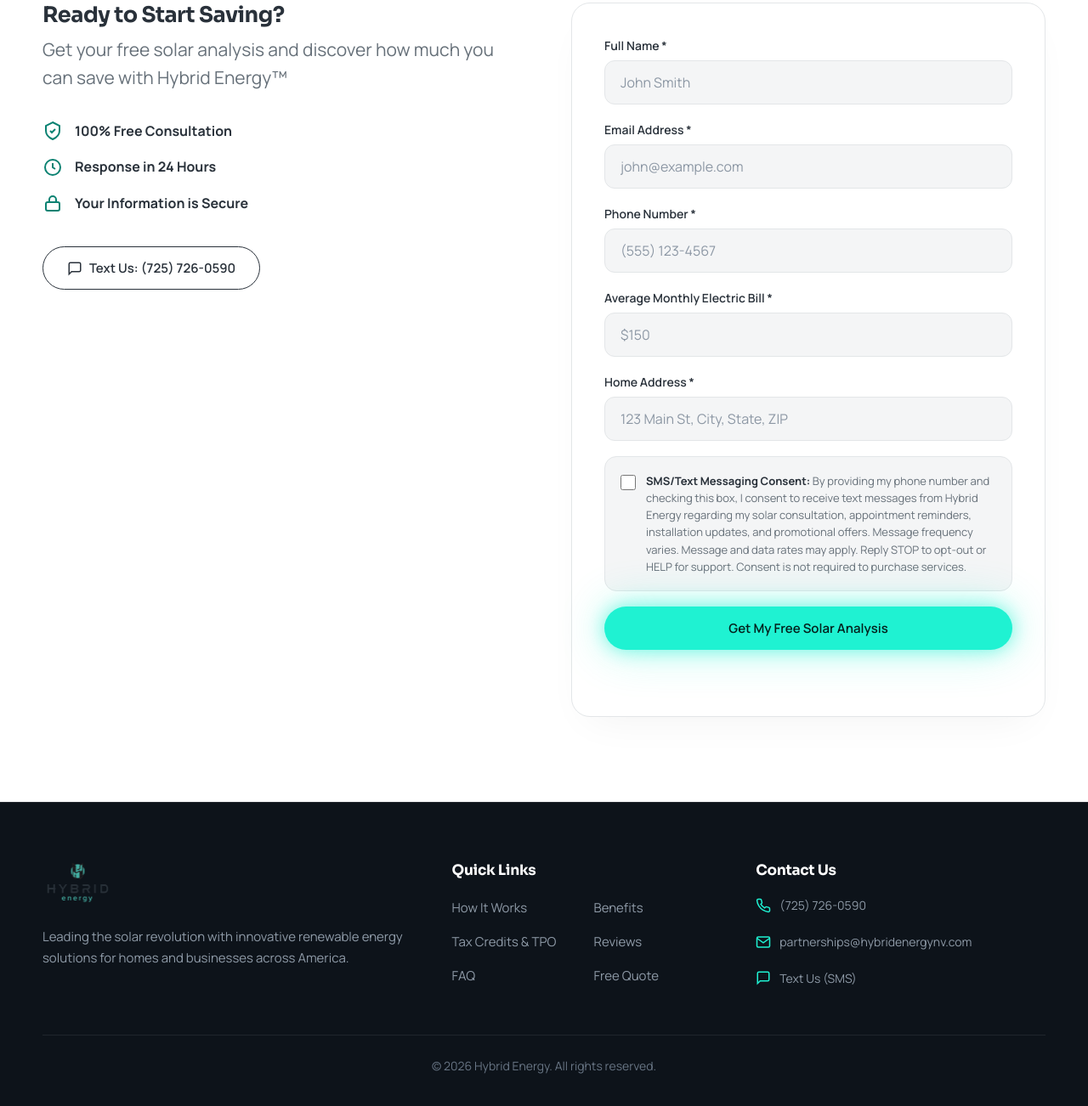
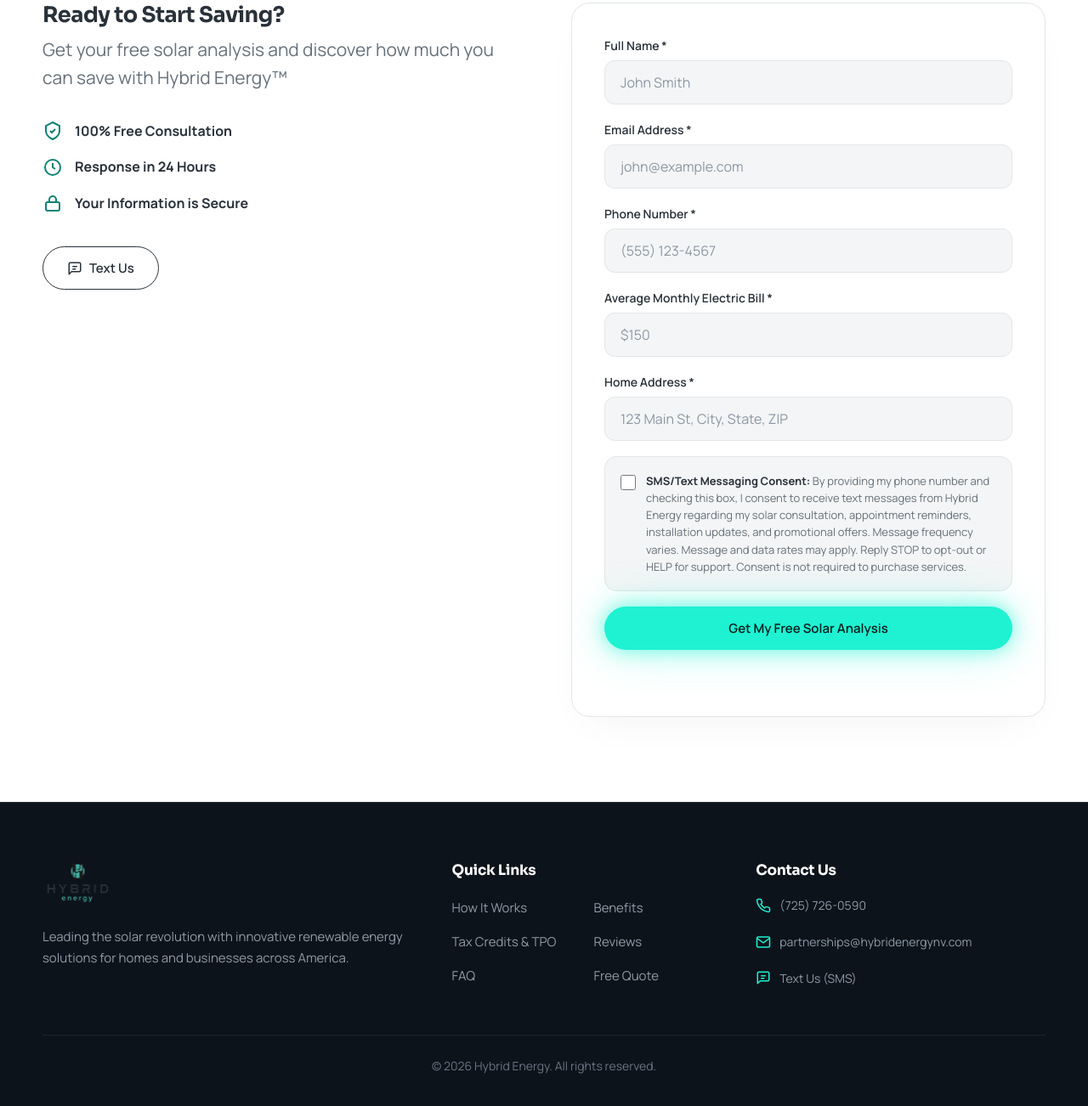
Before and after one commit to victorhugolace/hybrid-energy, a plain HTML site: page index.html in a window 1280 px wide. Shown: the part 6761-8063 px from the top of the page at 85% size. Drawn offline with Linux system fonts and the light colour scheme.

Commit message:
Update Text Us button to clean label with message icon

```diff
--- a/index.html
+++ b/index.html
@@ -373,8 +373,8 @@
         </div>
       </div>
       <a href="#" id="smsBtn" class="btn btn-line btn-sms">
-        <svg width="18" height="18" viewBox="0 0 24 24" fill="none" stroke="currentColor" stroke-width="2"><path d="M21 15a2 2 0 0 1-2 2H7l-4 4V5a2 2 0 0 1 2-2h14a2 2 0 0 1 2 2z"></path></svg>
-        Text Us: (725) 726-0590
+        <svg width="18" height="18" viewBox="0 0 24 24" fill="none" stroke="currentColor" stroke-width="2" stroke-linecap="round" stroke-linejoin="round"><path d="M21 15a2 2 0 0 1-2 2H7l-4 4V5a2 2 0 0 1 2-2h14a2 2 0 0 1 2 2z"></path><line x1="9" y1="9" x2="15" y2="9"></line><line x1="9" y1="13" x2="13" y2="13"></line></svg>
+        Text Us
       </a>
     </div>
 
@@ -444,7 +444,7 @@
         </li>
         <li>
           <a href="#" class="sms-link">
-            <svg width="18" height="18" viewBox="0 0 24 24" fill="none" stroke="currentColor" stroke-width="2"><path d="M21 15a2 2 0 0 1-2 2H7l-4 4V5a2 2 0 0 1 2-2h14a2 2 0 0 1 2 2z"></path></svg>
+            <svg width="18" height="18" viewBox="0 0 24 24" fill="none" stroke="currentColor" stroke-width="2" stroke-linecap="round" stroke-linejoin="round"><path d="M21 15a2 2 0 0 1-2 2H7l-4 4V5a2 2 0 0 1 2-2h14a2 2 0 0 1 2 2z"></path><line x1="9" y1="9" x2="15" y2="9"></line><line x1="9" y1="13" x2="13" y2="13"></line></svg>
             Text Us (SMS)
           </a>
         </li>
```
